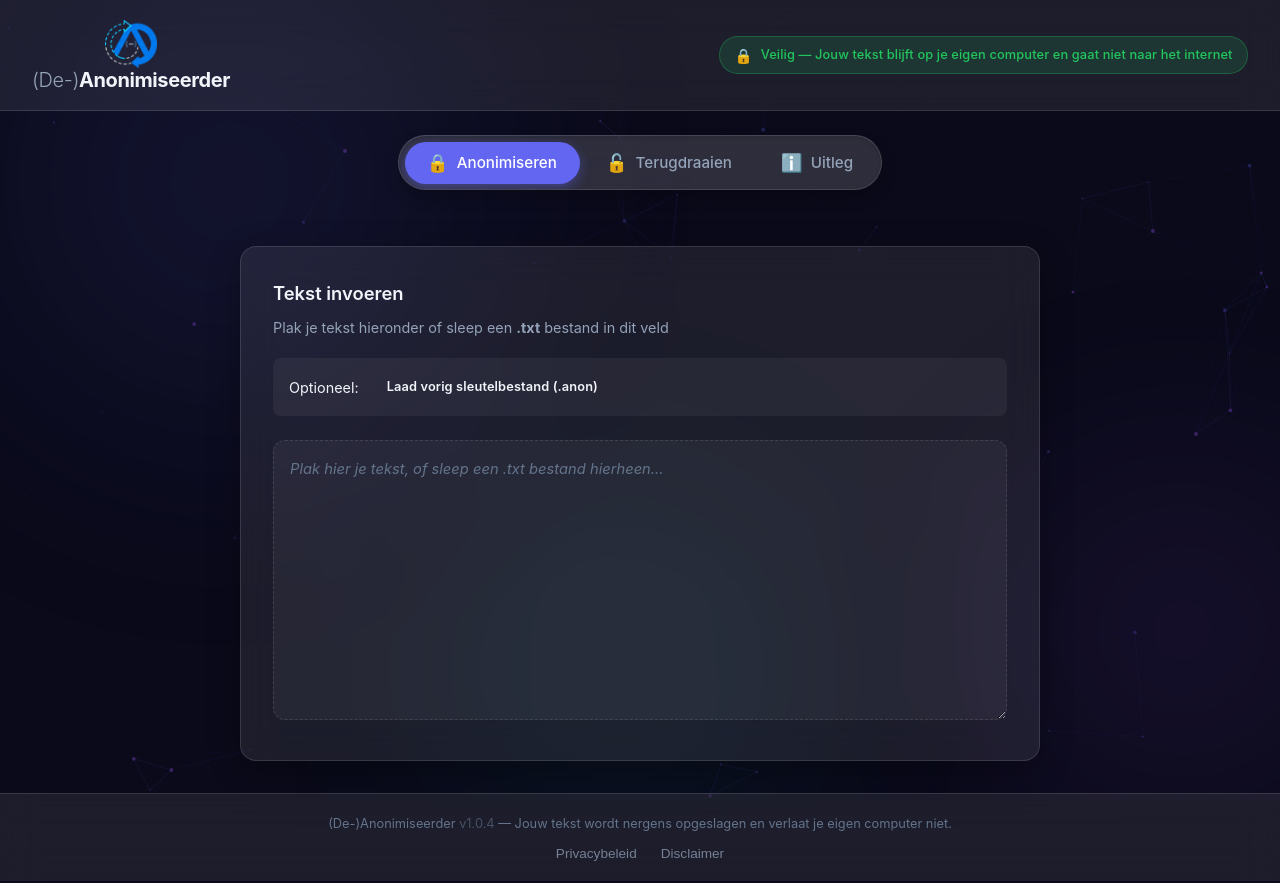
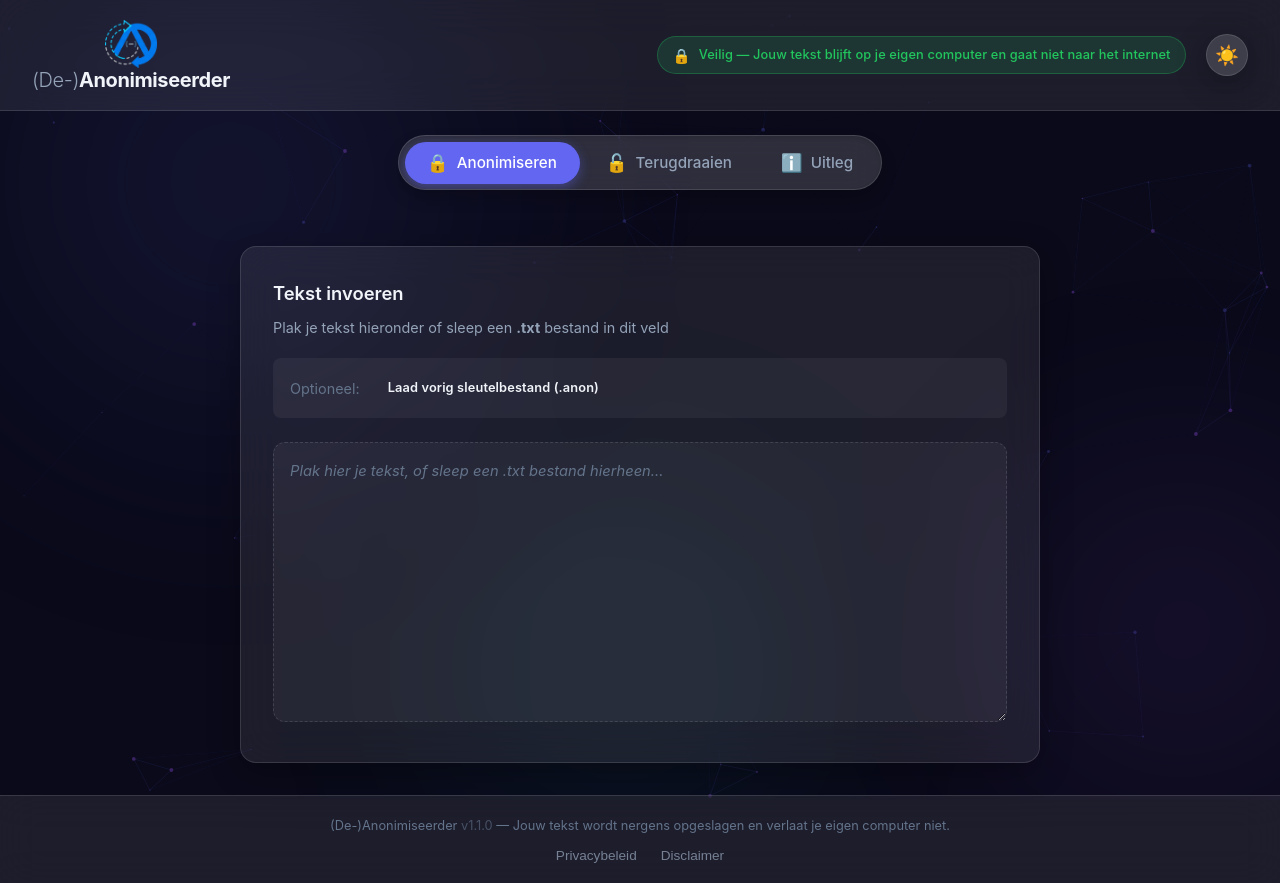
Before and after one commit to dennizg/tekst-anonimiseerder, a React (Vite) app: page / in a window 1280 px wide. Built offline with nearby package versions, Linux system fonts and the light colour scheme.

Commit message:
feat: Add Premium Light Theme, unify hover states, bump to 1.1.0

```diff
--- a/package.json
+++ b/package.json
@@ -1,7 +1,7 @@
 {
   "name": "tekst-anonimiseerder",
   "private": true,
-  "version": "1.0.4",
+  "version": "1.1.0",
   "type": "module",
   "scripts": {
     "dev": "vite",
--- a/src/App.jsx
+++ b/src/App.jsx
@@ -24,6 +24,10 @@ export default function App() {
   const [notification, setNotification] = useState(null);
   const [legalModalType, setLegalModalType] = useState(null);
 
+  const [theme, setTheme] = useState(() => {
+    return localStorage.getItem('anon-theme') || 'dark';
+  });
+
   const [baseMappings, setBaseMappings] = useState([]);
   const [baseFileName, setBaseFileName] = useState(null);
 
@@ -40,6 +44,15 @@ export default function App() {
       });
     }
   }, [activeTab]);
+
+  useEffect(() => {
+    document.documentElement.setAttribute('data-theme', theme);
+    localStorage.setItem('anon-theme', theme);
+  }, [theme]);
+
+  const toggleTheme = () => {
+    setTheme(prev => prev === 'dark' ? 'light' : 'dark');
+  };
 
   /**
    * Verwerkt de invoertekst en detecteert PII.
@@ -283,9 +296,19 @@ export default function App() {
               <span className="header__logo-text-main">Anonimiseerder</span>
             </div>
           </div>
-          <div className="header__privacy-badge">
-            <span className="header__privacy-icon">🔒</span>
-            Veilig — Jouw tekst blijft op je eigen computer en gaat niet naar het internet
+          <div className="header__right">
+            <div className="header__privacy-badge">
+              <span className="header__privacy-icon">🔒</span>
+              Veilig — Jouw tekst blijft op je eigen computer en gaat niet naar het internet
+            </div>
+            <button
+              className="theme-toggle"
+              onClick={toggleTheme}
+              data-tooltip={theme === 'dark' ? 'Switch naar licht' : 'Switch naar donker'}
+              aria-label="Toggle theme"
+            >
+              {theme === 'dark' ? '☀️' : '🌙'}
+            </button>
           </div>
         </div>
       </header>
@@ -330,8 +353,8 @@ export default function App() {
                   </p>
 
                   {/* Optioneel: Basis sleutelbestand uploaden */}
-                  <div className="anonymizer__base-upload" style={{ marginBottom: '1.5rem', display: 'flex', alignItems: 'center', gap: '1rem', background: 'rgba(255, 255, 255, 0.05)', padding: '0.75rem 1rem', borderRadius: '8px' }}>
-                    <span style={{ fontSize: '0.9rem', color: 'var(--color-text-dim)' }}>Optioneel:</span>
+                  <div className="anonymizer__base-upload">
+                    <span className="anonymizer__base-upload-label">Optioneel:</span>
                     <label className="btn btn--outline btn--small" style={{ margin: 0 }}>
                       Laad vorig sleutelbestand (.anon)
                       <input type="file" accept=".anon" style={{ display: 'none' }} onChange={handleBaseFileLoad} />
--- a/src/index.css
+++ b/src/index.css
@@ -51,6 +51,37 @@
   --transition-slow: 400ms ease;
 }
 
+/* === Light Theme Variables === */
+[data-theme="light"] {
+  /* Kleuren */
+  --color-bg-deep: #e2e8f0; /* Darker slate-200 background to frame the white panels */
+  --color-bg-surface: rgba(0, 0, 0, 0.04); /* Inset effect for textareas */
+  --color-bg-glass: rgba(255, 255, 255, 0.9); /* Opaque white for the main glass panels */
+  --color-bg-glass-hover: rgba(255, 255, 255, 1);
+  --color-bg-glass-strong: #ffffff;
+  --color-border-glass: rgba(0, 0, 0, 0.08);
+  --color-border-glass-hover: rgba(0, 0, 0, 0.15);
+
+  --color-text-primary: #0f172a;
+  --color-text-secondary: #475569;
+  --color-text-muted: #64748b;
+
+  --color-accent: #4f46e5;
+  --color-accent-hover: #4338ca;
+  --color-accent-glow: rgba(79, 70, 229, 0.25);
+
+  --color-success: #16a34a;
+  --color-success-bg: rgba(22, 163, 74, 0.1);
+  --color-error: #dc2626;
+  --color-error-bg: rgba(220, 38, 38, 0.1);
+  --color-info: #2563eb;
+  --color-info-bg: rgba(37, 99, 235, 0.1);
+
+  /* Iets sterkere schaduwen zodat de witte panelen loskomen van de lichtgrijze achtergrond */
+  --glass-shadow: 0 8px 32px rgba(0, 0, 0, 0.08);
+  --glass-shadow-lg: 0 16px 48px rgba(0, 0, 0, 0.12);
+}
+
 /* === Reset & Base === */
 *, *::before, *::after {
   margin: 0;
@@ -210,6 +241,66 @@ body {
 
 .header__privacy-icon {
   font-size: 0.9rem;
+}
+
+.header__right {
+  display: flex;
+  align-items: center;
+  gap: 1.25rem;
+}
+
+.theme-toggle {
+  position: relative;
+  background: var(--color-bg-glass-strong);
+  border: 1px solid var(--color-border-glass);
+  border-radius: 50%;
+  width: 42px;
+  height: 42px;
+  display: flex;
+  align-items: center;
+  justify-content: center;
+  font-size: 1.2rem;
+  cursor: pointer;
+  color: var(--color-text-primary);
+  transition: all var(--transition-fast);
+  box-shadow: var(--glass-shadow);
+}
+
+.theme-toggle:hover {
+  background: var(--color-bg-glass-hover);
+  border-color: var(--color-accent);
+  transform: translateY(-2px);
+  box-shadow: 0 4px 12px var(--color-accent-glow);
+}
+
+.theme-toggle::after {
+  content: attr(data-tooltip);
+  position: absolute;
+  top: calc(100% + 10px);
+  left: 50%;
+  transform: translateX(-50%) translateY(5px);
+  background: var(--color-bg-glass-strong);
+  backdrop-filter: blur(8px);
+  -webkit-backdrop-filter: blur(8px);
+  color: var(--color-text-primary);
+  padding: 0.4rem 0.8rem;
+  border-radius: var(--radius-sm);
+  font-size: 0.8rem;
+  font-weight: 500;
+  white-space: nowrap;
+  opacity: 0;
+  visibility: hidden;
+  transition: all var(--transition-fast);
+  border: 1px solid var(--color-border-glass);
+  box-shadow: var(--glass-shadow);
+  z-index: 50;
+  pointer-events: none;
+}
+
+.theme-toggle:hover::after {
+  opacity: 1;
+  visibility: visible;
+  transform: translateX(-50%) translateY(0);
 }
 
 /* === Tabs === */
@@ -384,6 +475,28 @@ body {
   padding: 0.5rem 0;
 }
 
+.anonymizer__base-upload {
+  margin-bottom: 1.5rem;
+  display: flex;
+  align-items: center;
+  gap: 1rem;
+  background: var(--color-bg-surface);
+  padding: 0.75rem 1rem;
+  border-radius: var(--radius-sm);
+  border: 1px solid transparent;
+  transition: all var(--transition-fast);
+}
+
+.anonymizer__base-upload-label {
+  font-size: 0.9rem;
+  color: var(--color-text-muted);
+}
+
+.anonymizer__base-upload:hover {
+  border-color: var(--color-accent);
+  box-shadow: 0 0 0 3px var(--color-accent-glow);
+}
+
 /* === DropZone === */
 .dropzone {
   position: relative;
@@ -524,7 +637,8 @@ body {
 
 .dropzone--file-only:hover {
   border-color: var(--color-accent);
-  background: var(--color-bg-glass);
+  border-style: solid;
+  box-shadow: 0 0 0 3px var(--color-accent-glow);
 }
 
 .dropzone__file-prompt {
@@ -1390,11 +1504,13 @@ body {
   padding: 0.75rem;
   background: var(--color-bg-surface);
   border-radius: var(--radius-md);
-  transition: background var(--transition-fast);
+  border: 1px solid transparent;
+  transition: all var(--transition-fast);
 }
 
 .info-tab__step:hover {
-  background: var(--color-bg-glass);
+  border-color: var(--color-accent);
+  box-shadow: 0 0 0 3px var(--color-accent-glow);
 }
 
 .info-tab__step-number {
@@ -1514,11 +1630,13 @@ body {
   padding: 0.75rem;
   background: var(--color-bg-surface);
   border-radius: var(--radius-sm);
-  transition: background var(--transition-fast);
+  border: 1px solid transparent;
+  transition: all var(--transition-fast);
 }
 
 .info-tab__type-card:hover {
-  background: var(--color-bg-glass);
+  border-color: var(--color-accent);
+  box-shadow: 0 0 0 3px var(--color-accent-glow);
 }
 
 .info-tab__type-icon {
```
Also changed, not shown: 1 other file (tests, documents, lock files or other folders).
